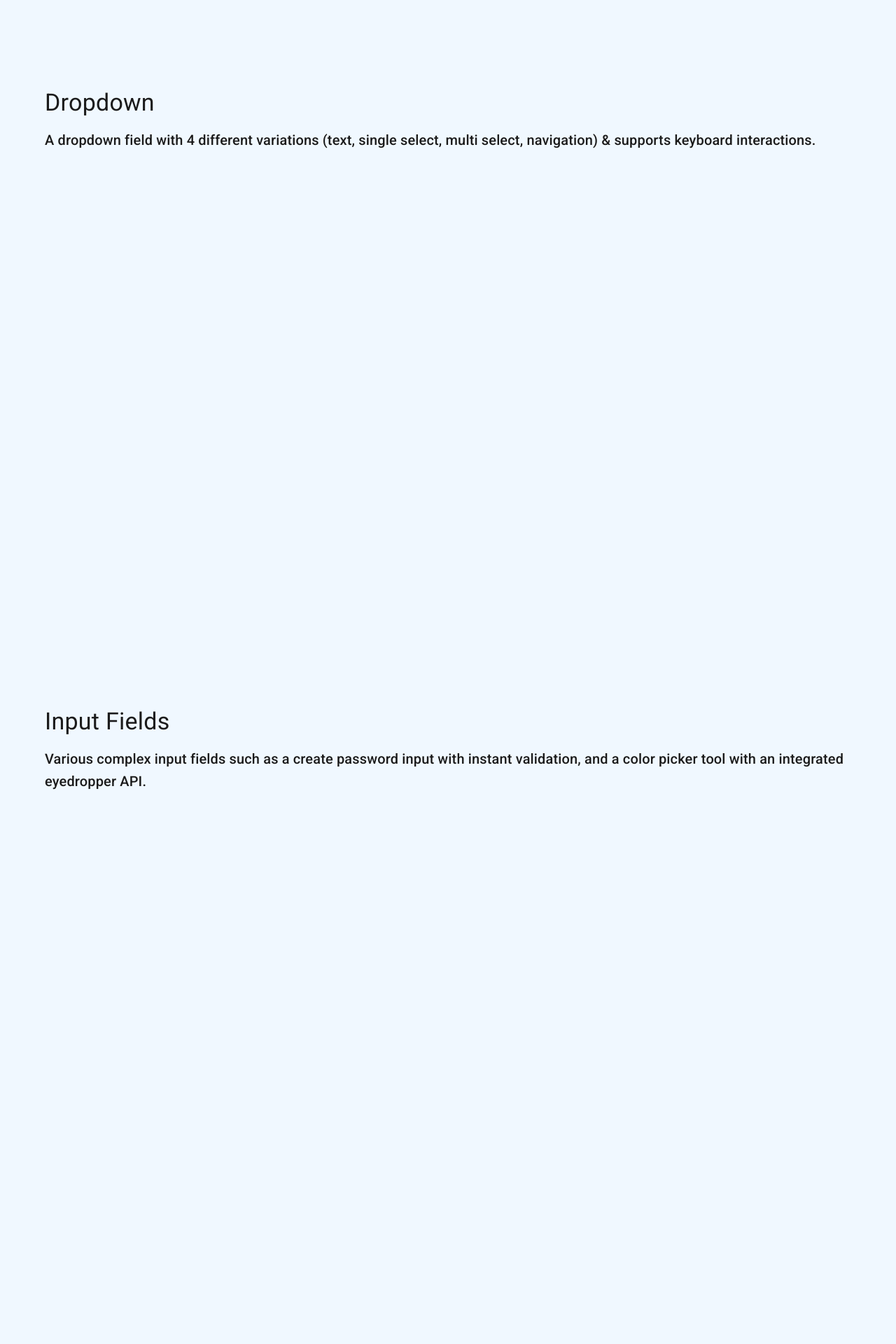
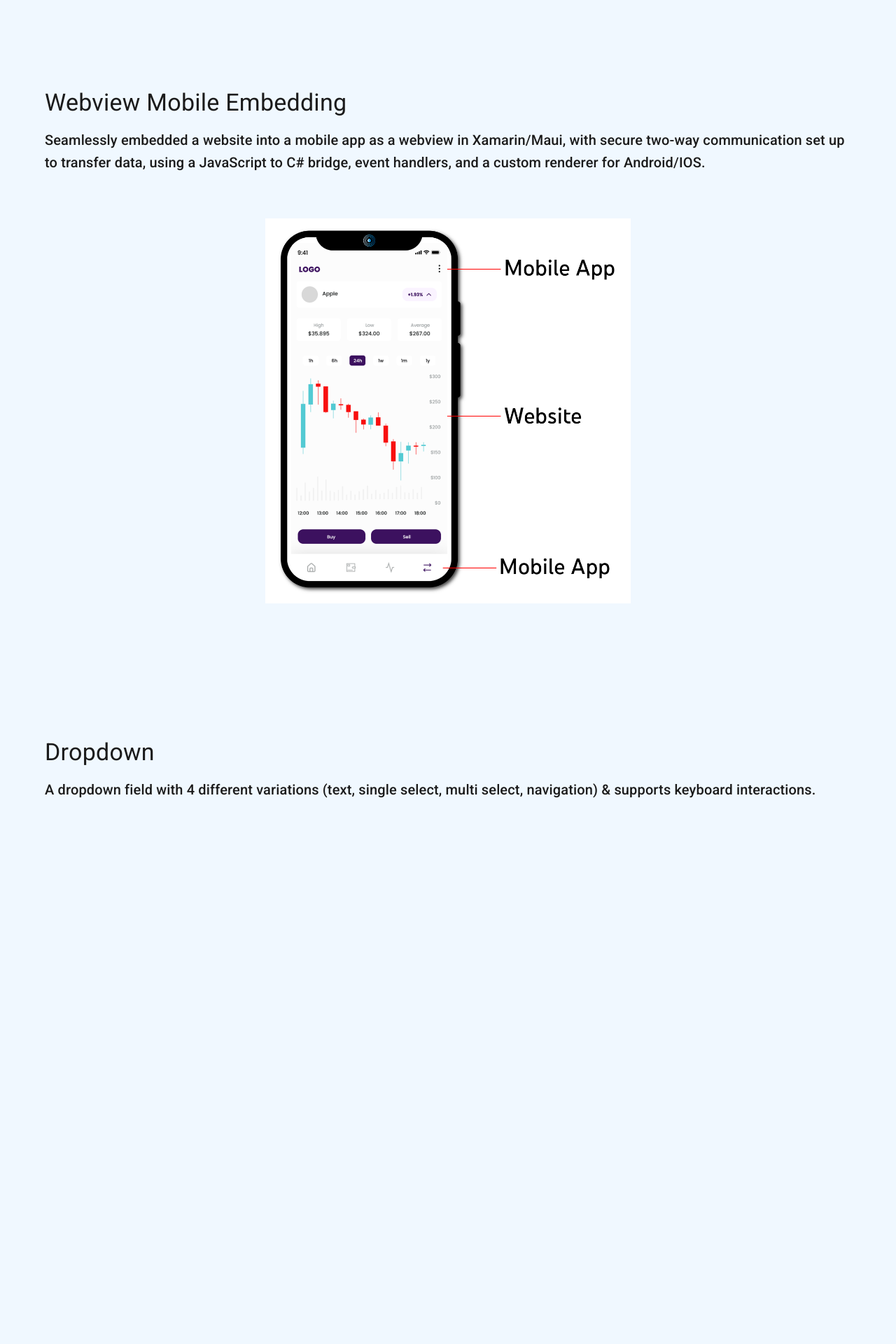
Before and after one commit to MuminElsayed/MuminElsayed.github.io, a React (Create React App) app: page / in a window 1280 px wide. Shown: the part 1340-3260 px from the top of the page at 70% size. Built offline with nearby package versions, Linux system fonts and the light colour scheme.

Commit message:
Added .NET webview project

```diff
--- a/src/App.js
+++ b/src/App.js
@@ -7,6 +7,7 @@ import { createTheme } from "@mui/material/styles";
 import IframePreview from "./Components/IframePreview";
 import PageSection from "./Components/PageSection";
 import MyPfp from "./Assets/pfp.jpg";
+import webviewImg from "./Assets/webview_demo.png";
 import ImagePreview from "./Components/QuadImagePreview";
 import GetInTouch from "./Components/GetInTouch";
 
@@ -64,6 +65,19 @@ function App() {
           <PageSection className={"light-section"}>
             <Container>
               <IframePreview
+                title="Webview Mobile Embedding"
+                description={
+                  "Seamlessly embedded a website into a mobile app as a webview in Xamarin/Maui, with secure two-way communication set up to transfer data, using a JavaScript to C# bridge, event handlers, and a custom renderer for Android/IOS."
+                }
+              ></IframePreview>
+              <div className="display-flex align-items-center justify-content-center padding-xl">
+                <img src={webviewImg} alt="webviewDemo" height={"550px"} />
+              </div>
+            </Container>
+          </PageSection>
+          <PageSection className={"light-section"}>
+            <Container>
+              <IframePreview
                 title="Dropdown"
                 description={
                   "A dropdown field with 4 different variations (text, single select, multi select, navigation) & supports keyboard interactions."
@@ -89,7 +103,7 @@ function App() {
               ></IframePreview>
             </Container>
           </PageSection>
-          <PageSection className={"light-section"}>
+          {/* <PageSection className={"light-section"}>
             <Container>
               <IframePreview
                 title="More Work Added Soon!"
@@ -98,7 +112,7 @@ function App() {
                 }
               ></IframePreview>
             </Container>
-          </PageSection>
+          </PageSection> */}
         </ThemeProvider>
         <PageSection
           ref={contactRef}
--- a/src/Components/IframePreview.js
+++ b/src/Components/IframePreview.js
@@ -1,6 +1,6 @@
 import Typography from "@mui/material/Typography";
 
-function IframePreview({ title, description, url, height = "300px" }) {
+function IframePreview({ title, description, url = "", height = "300px" }) {
   return (
     <div className="display-flex flex-direction-column gap-m">
       <Typography variant="h4" color="secondary">
```
Also changed, not shown: src/Assets/webview_demo.png (added).
